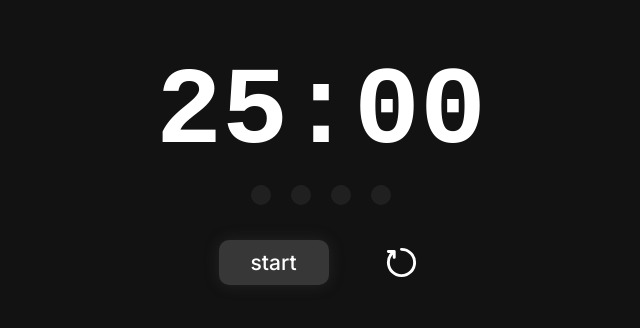
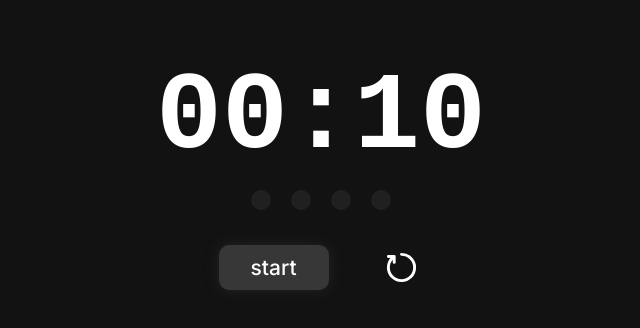
Before and after one commit to yosefgue/Pomodoro, a React (Vite) app: page / in a window 1280 px wide. Shown: the top 328 px of the page, without its empty margins (319-959 px from the left). Built offline with nearby package versions, Linux system fonts and the light colour scheme; a web font is replaced by a local one.

Commit message:
added message based on mode

```diff
--- a/src/components/timer/timer.jsx
+++ b/src/components/timer/timer.jsx
@@ -3,7 +3,7 @@ import styles from "./timer.module.css";
 import useTimer from "./useTimer.jsx"
 
 export default function Timer() {
-    const {handleReset, handleStartStop, seconds, isTimerOn, focusCount, focusTimer} = useTimer();
+    const {handleReset, handleStartStop, seconds, isTimerOn, focusCount, focusTimer, text} = useTimer();
     const minsUI = String(Math.floor(seconds / 60)).padStart(2, "0");
     const secsUI = String(seconds % 60).padStart(2, "0");
     const [isRotated, setIsRotated] = useState(false);
@@ -11,6 +11,7 @@ export default function Timer() {
     return (
     <div className={styles.allcontainer}>
         <div className={styles.timer_container}>
+            <div className={styles.modetext}>{text}</div>
             <div className={styles.timer}>{minsUI}:{secsUI}</div>
         </div>
         <div className={styles.circle_container}>
@@ -25,7 +26,7 @@ export default function Timer() {
                 {isTimerOn ? "pause" : "start"}
             </button>
             <button className={`${styles.resetbutton} ${isRotated ? styles.rotate : ""}`} onClick={() => {
-                handleReset(focusTimer, {stopTimer: true, resetMode: true, mode: "focus", resetFocusCount: true})
+                handleReset(focusTimer, {stopTimer: true, resetMode: true, mode: "focus", resetFocusCount: true, resetText: true})
                 setIsRotated(!isRotated)
                 }}>
                 <img src="/img/reset.svg" alt="reset"/>
--- a/src/components/timer/timer.module.css
+++ b/src/components/timer/timer.module.css
@@ -13,7 +13,7 @@ button {
     flex-direction: column;
     justify-content: center;
     align-items: center;
-    margin-top: 50px;
+    margin-top: 20px;
 }
 
 .timer {
@@ -100,3 +100,12 @@ button {
 .done {
         background-color: white;
 }
+
+.modetext {
+    height: 15px;
+    padding: 0;
+    margin: 10px;
+    font-size: 18px;
+    font-weight: 600;
+    color: #ffffff2f;
+}
--- a/src/components/timer/timerConfig.js
+++ b/src/components/timer/timerConfig.js
@@ -1,5 +1,5 @@
-const minutes = (seconds) => seconds * 60;
+const minutes = (seconds) => seconds;
 
-export const focusTimer1 = minutes(25);
-export const breakTimer1 = minutes(5);
-export const longBreakTimer1 = minutes(30);
+export const focusTimer1 = minutes(10);
+export const breakTimer1 = minutes(2);
+export const longBreakTimer1 = minutes(5);
--- a/src/components/timer/useTimer.jsx
+++ b/src/components/timer/useTimer.jsx
@@ -14,6 +14,13 @@ export default function useTimer() {
     const remainingSeconds = useRef(initialTimerValue.current);
     const [isTimerOn, setIsTimerOn] = useState(false);
     const [seconds, setSeconds] = useState(initialTimerValue.current);
+
+    const textOptions = {
+    focus: "Deep work time.",
+    break: "Take a breath.",
+    longbreak: "Relax, you've earned it."
+    };
+    const [text, setText] = useState("");
 
     useEffect(() => {
         if (!isTimerOn) return;
@@ -41,24 +48,34 @@ export default function useTimer() {
                     handleReset(focusTimer, {resetMode: true, mode: "focus"})
                 }
             };
-        }, 250)
+        }, 200)
+
+        if (mode == "focus") {
+                setText(textOptions.focus);
+            } else if (mode == "break") {
+                setText(textOptions.break);
+            } else {
+                setText(textOptions.longbreak);
+            }
+
         return () => {
             clearInterval(intervalID)
         }
-    }, [isTimerOn, mode, focusCount, breakTimer, focusTimer, longBreakTimer])
+    }, [isTimerOn, mode, focusCount])
 
     const handleStartStop = () => {
         setIsTimerOn((previousTimerState) => !previousTimerState)
         if (!isTimerOn) initialTimerValue.current = remainingSeconds.current; //save timer progress, resume where left off
     }
 
-    const handleReset = (timerValue, options = {stopTimer: false, resetMode: false, mode: "focus", resetFocusCount: false}) => {
+    const handleReset = (timerValue, options = {stopTimer: false, resetMode: false, mode: "focus", resetFocusCount: false, resetText: false}) => {
         if (options.stopTimer) setIsTimerOn(false);
         if (options.resetMode) setMode(options.mode);
         if (options.resetFocusCount) setFocusCount(0);
+        if (options.resetText) setText("");
         initialTimerValue.current = timerValue;
         remainingSeconds.current = timerValue;
         setSeconds(timerValue);
     }
-   return {handleReset, handleStartStop, seconds, isTimerOn, focusCount, focusTimer}
+   return {handleReset, handleStartStop, seconds, isTimerOn, focusCount, focusTimer, text}
 }
```
